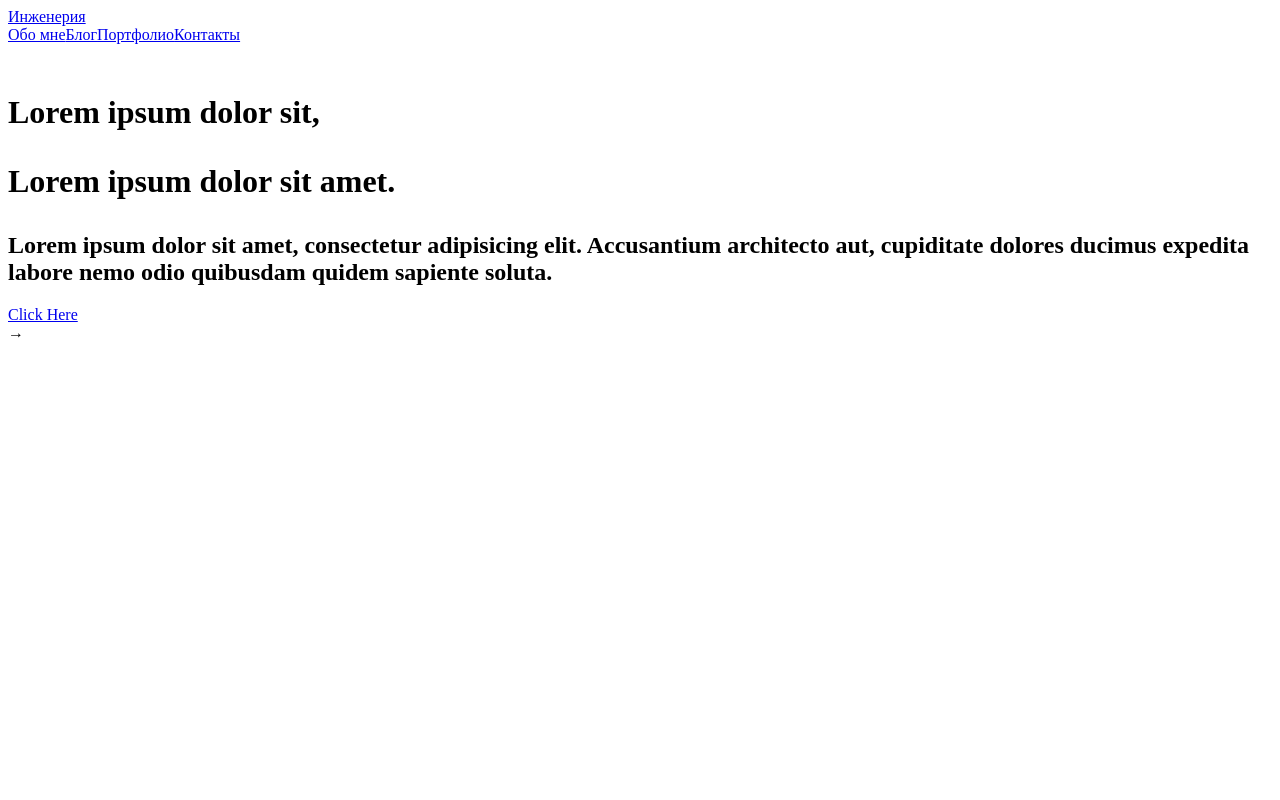
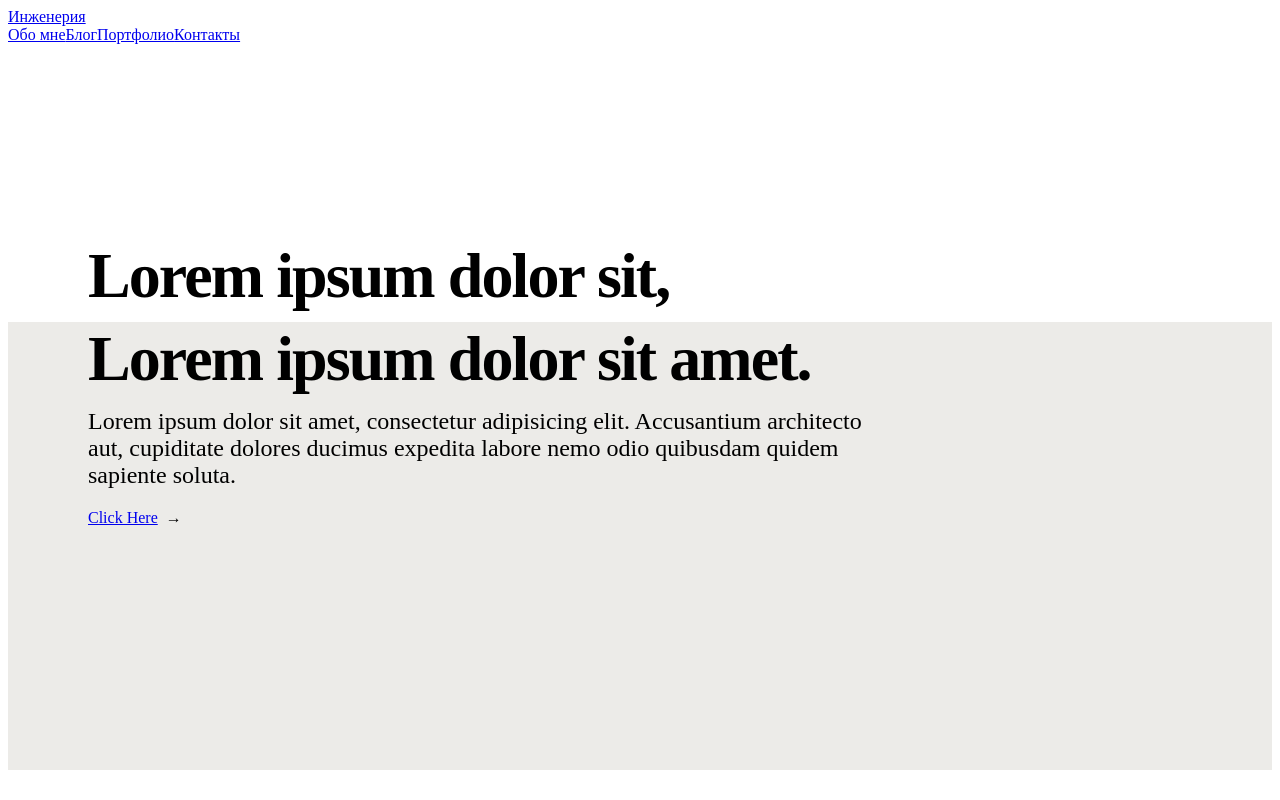
Before and after one commit to Dimatresko/Svelte-test, a SvelteKit app: page / in a window 1280 px wide. Built offline with nearby package versions, Linux system fonts and the light colour scheme.

Commit message:
add SvelteKit

```diff
--- a/src/routes/+page.svelte
+++ b/src/routes/+page.svelte
@@ -26,3 +26,58 @@
 </div>
 
 <div class='background-div'></div>
+<style>
+    .info {
+        text-align: center;
+        position: relative;
+    }
+    .info-container {
+        height: 100%;
+        display: flex;
+        flex-direction: column;
+        justify-content: center;
+        text-align: left;
+        align-items: start;
+    }
+    .container {
+        max-width: 1400px;
+        margin: 190px 0 0 2.5rem;
+    }
+    .info h1 {
+        font-size: 4rem;
+        margin: 0;
+    }
+    .info h1 p {
+        position: relative;
+        font: inherit;
+        margin: 0;
+        text-align: left;
+        line-height: 130%;
+        width: fit-content;
+        font-weight: 800;
+        letter-spacing: -0.03em;
+    }
+    .info h2 {
+        max-width: 65ch;
+        font-weight: 200;
+        margin-top: 0.50rem;
+    }
+    .background-div {
+        background-color: #ecebe8;
+        width: 100%;
+        height: 56vh;
+        margin: -205px auto;
+    }
+    .info .info-text {
+        position: relative;
+    }
+    .scroll-button {
+        display: flex;
+        border: none;
+        outline: none;
+        cursor: pointer;
+    }
+    .scroll-button .arrow {
+        margin-left: 0.50rem;
+    }
+</style>
```
